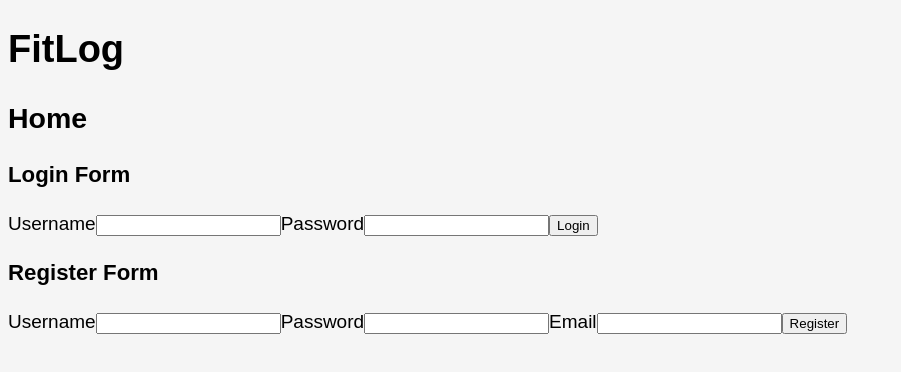
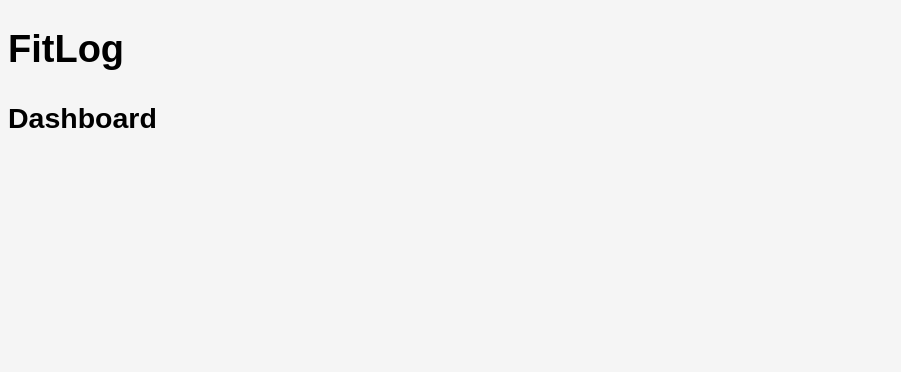
Before and after one commit to naterpotatoers/FitLog, a React (Create React App) app: page /dashboard in a window 1280 px wide. Shown: the top 372 px of the page, without its empty margins (0-901 px from the left). Built offline with nearby package versions, Linux system fonts and the light colour scheme.

Commit message:
creates new layout, complete refactor

```diff
--- a/package.json
+++ b/package.json
@@ -14,6 +14,7 @@
     "nanoid": "^3.3.4",
     "react": "^18.1.0",
     "react-dom": "^18.1.0",
+    "react-router-dom": "^6.3.0",
     "react-scripts": "5.0.1",
     "typescript": "^4.6.4",
     "web-vitals": "^2.1.4"
--- a/src/App.tsx
+++ b/src/App.tsx
@@ -1,11 +1,10 @@
 import React from "react";
-import Home from "./pages/home";
+import { Link } from "react-router-dom";
 
 function App() {
   return (
     <div>
       <h1>FitLog</h1>
-      <Home />
     </div>
   );
 }
--- a/src/index.tsx
+++ b/src/index.tsx
@@ -3,14 +3,21 @@ import ReactDOM from 'react-dom/client';
 import App from './App';
 import reportWebVitals from './reportWebVitals';
 import './index.css'
+import { BrowserRouter, Route, Routes } from 'react-router-dom';
+import Home from './routes/Home';
+import Dashboard from './routes/Dashboard';
 
 const root = ReactDOM.createRoot(
   document.getElementById('root') as HTMLElement
 );
 root.render(
-  <React.StrictMode>
+  <BrowserRouter>
     <App />
-  </React.StrictMode>
+    <Routes>
+      <Route path="/" element={<Home />} />
+      <Route path="dashboard" element={<Dashboard />} />
+    </Routes>
+  </BrowserRouter>
 );
 
 // If you want to start measuring performance in your app, pass a function
--- /dev/null
+++ b/src/routes/Dashboard.tsx
@@ -0,0 +1,9 @@
+import React from 'react'
+
+export default function Dashboard() {
+    return (
+        <div>
+            <h2>Dashboard</h2>
+        </div>
+    )
+}
--- a/src/pages/home.tsx
+++ b/src/routes/Home.tsx
@@ -1,6 +1,6 @@
 import React from 'react'
-import LoginForm from '../components/login-form'
-import RegisterForm from '../components/register-form'
+import LoginForm from '../components/LoginForm'
+import RegisterForm from '../components/RegisterForm'
 
 export default function Home() {
   return (
```
Also changed, not shown: src/components/Workouts.tsx (added, +7 -0 lines), src/components/LoginForm.tsx (renamed from src/components/login-form.tsx), src/components/RegisterForm.tsx (renamed from src/components/register-form.tsx), 1 other file (tests, documents, lock files or other folders).
